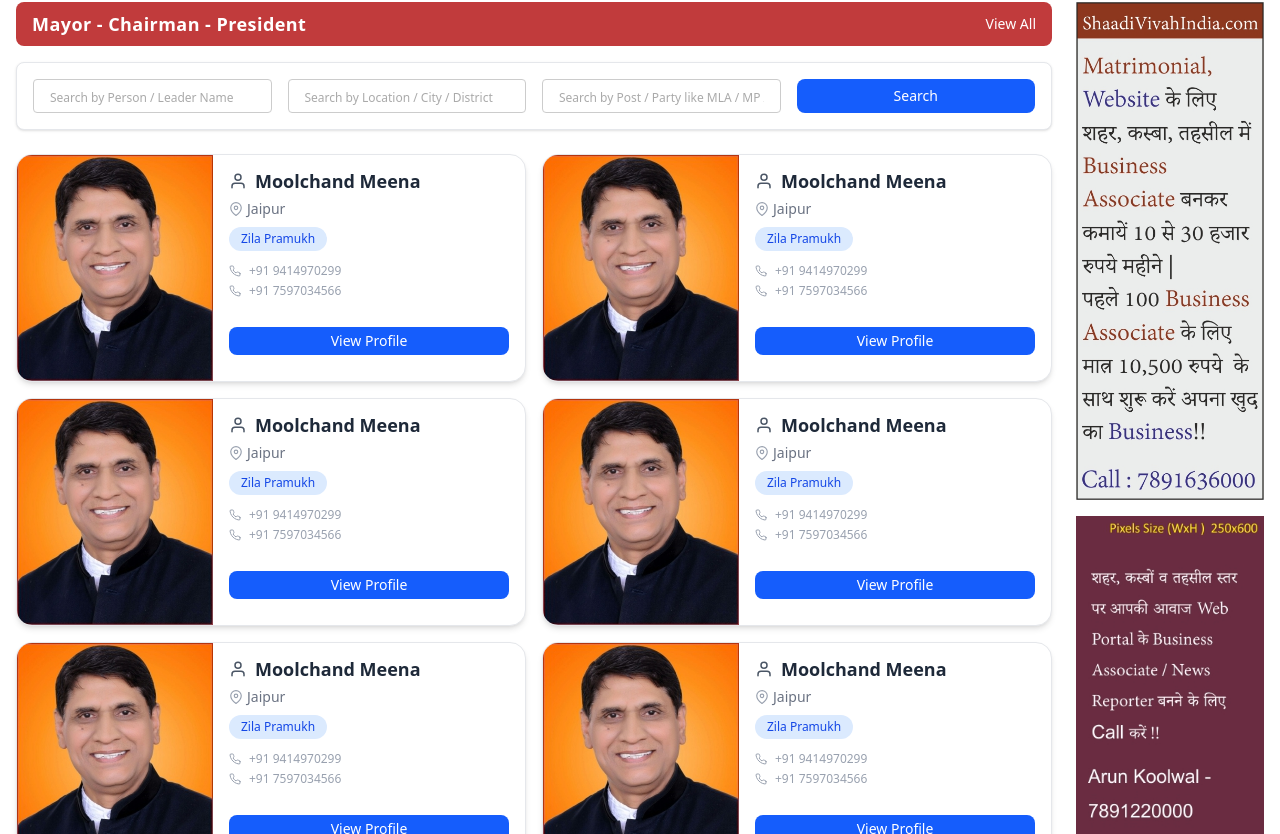
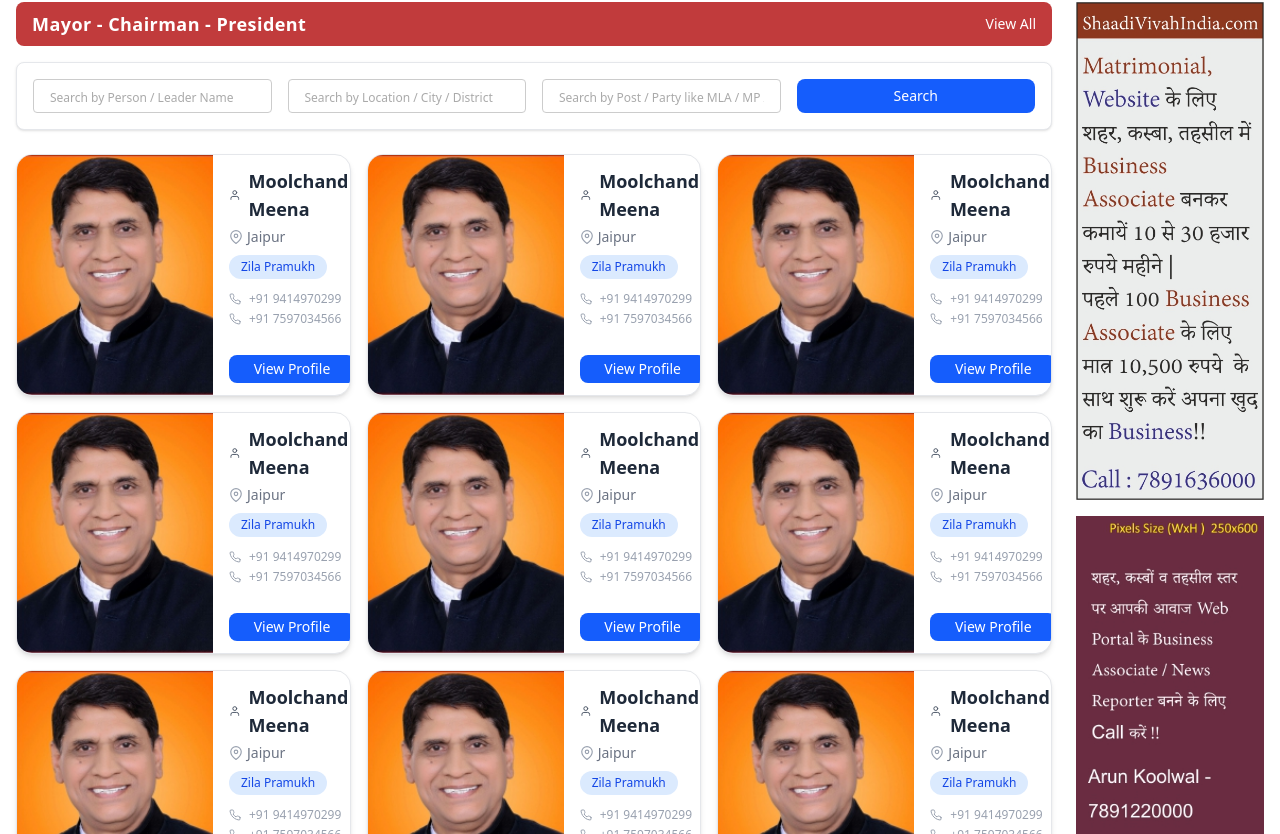
Before and after one commit to aapkiawazdeveloper-debug/aapki-awaz-website, a Next.js app: page /mayor-chairman-president-news-photos in a window 1280 px wide. Shown: the part 526-1360 px from the top of the page. Built offline with nearby package versions, Linux system fonts and the light colour scheme.

Commit message:
politician list card visiblity proper

```diff
--- a/src/app/(modules)/(site)/leader-of-rajasthan-minister-mla/page.tsx
+++ b/src/app/(modules)/(site)/leader-of-rajasthan-minister-mla/page.tsx
@@ -17,7 +17,7 @@ const LeaderOfRajasthanMinisterMlaPage = () => {
       <PageHeader pageTitle="Mayor - Chairman - President" buttons={buttons} />
 
       <PoliticianFilter />
-      <div className="grid grid-cols-1 sm:grid-cols-2 md:grid-cols-3 lg:grid-cols-4 gap-6">
+      <div className="grid grid-cols-1 sm:grid-cols-2 lg:grid-cols-2 xl:grid-cols-3 gap-4">
         {Array(13)
           .fill(null)
           .map((_, index) => (
--- a/src/app/(modules)/(site)/mayor-chairman-president-news-photos/page.tsx
+++ b/src/app/(modules)/(site)/mayor-chairman-president-news-photos/page.tsx
@@ -17,7 +17,7 @@ const MayorChairmanPresidentNewsPhotosPage = () => {
       <PageHeader pageTitle="Mayor - Chairman - President" buttons={buttons} />
 
       <PoliticianFilter />
-      <div className="grid grid-cols-1 md:grid-cols-2 gap-4">
+      <div className="grid grid-cols-1 sm:grid-cols-2 lg:grid-cols-2 xl:grid-cols-3  gap-4">
         {Array(13)
           .fill(null)
           .map((_, index) => (
--- a/src/app/(modules)/(site)/panchayat-samiti-pradhan-rajasthan/page.tsx
+++ b/src/app/(modules)/(site)/panchayat-samiti-pradhan-rajasthan/page.tsx
@@ -17,7 +17,7 @@ const PanchayatSamitiPradhanRajasthanPage = () => {
       <PageHeader pageTitle="Panchayat Samiti - Pradhan" buttons={buttons} />
 
       <PoliticianFilter />
-      <div className="grid grid-cols-1 md:grid-cols-2 gap-4">
+      <div className="grid grid-cols-1 sm:grid-cols-2 lg:grid-cols-2 xl:grid-cols-3 gap-4">
         {Array(13)
           .fill(null)
           .map((_, index) => (
```
